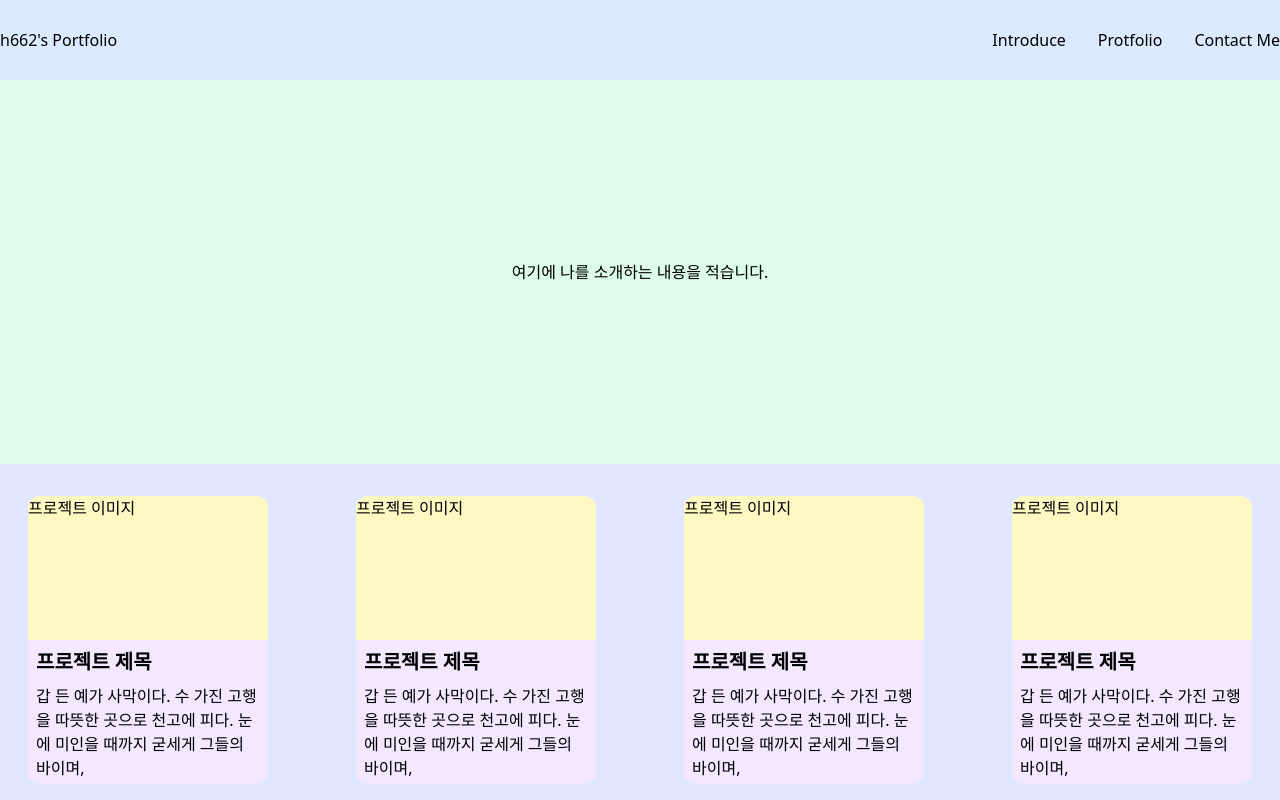
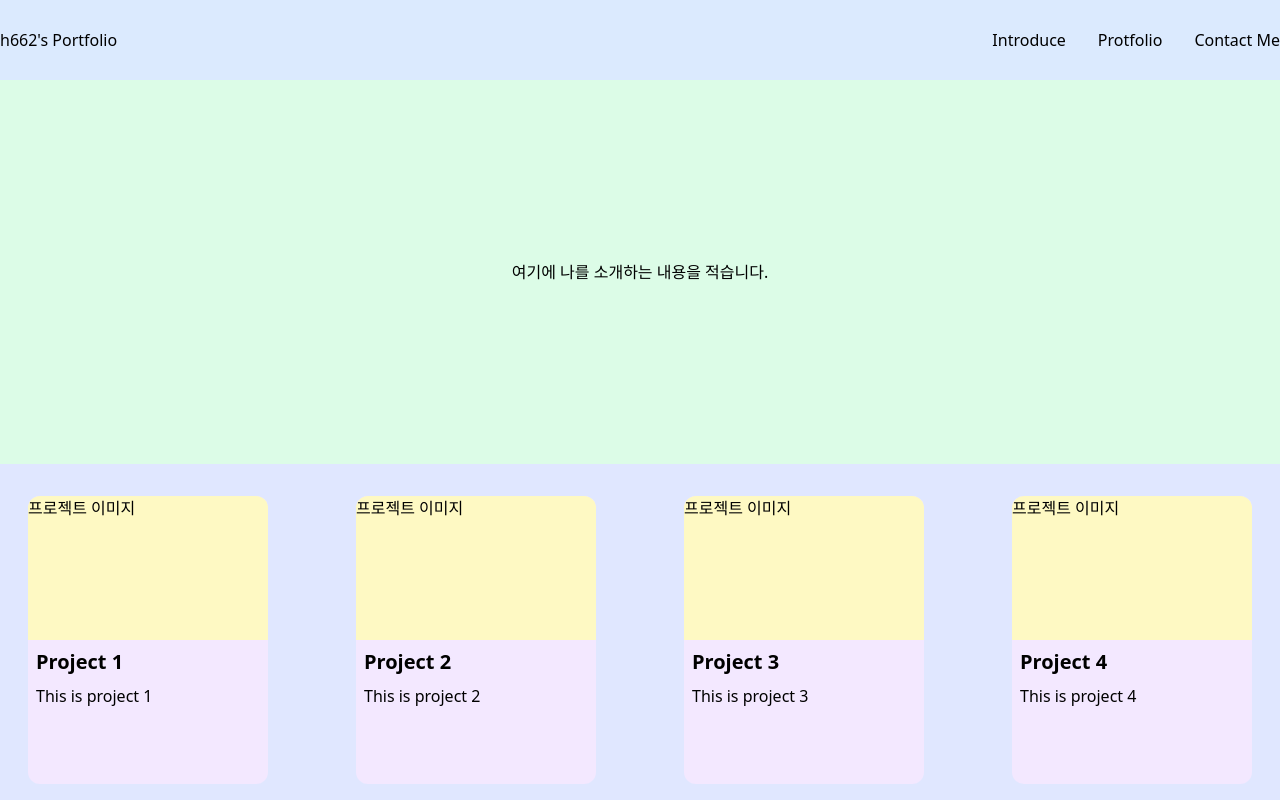
Before and after one commit to seon-2/bcs-part2-react, a React (Create React App) app in the folder portfolio/: page / in a window 1280 px wide. Shown: the top 800 px of the page. Built offline with nearby package versions, Linux system fonts and the light colour scheme.

Commit message:
💄 [design] props 적용 (title, desc)

```diff
--- a/portfolio/src/components/PortfolioCard.jsx
+++ b/portfolio/src/components/PortfolioCard.jsx
@@ -1,14 +1,20 @@
-function PortfolioCard() {
+import { useEffect } from "react";
+
+function PortfolioCard({ title, desc, image }) {
+  // Portfolio에서 props로 값 내려받아 적용
+  useEffect(() => {
+    console.log(title);
+    console.log(desc);
+    console.log(image);
+  }, []);
+
   return (
     <li className="bg-purple-100 w-60 h-72 rounded-xl">
       <div className="bg-yellow-100 w-full h-1/2 rounded-t-xl">
         프로젝트 이미지
       </div>
-      <div className="text-xl font-bold mt-2 mx-2">프로젝트 제목</div>
-      <div className="mt-2 mx-2">
-        갑 든 예가 사막이다. 수 가진 고행을 따뜻한 곳으로 천고에 피다. 눈에
-        미인을 때까지 굳세게 그들의 바이며,
-      </div>
+      <div className="text-xl font-bold mt-2 mx-2">{title}</div>
+      <div className="mt-2 mx-2">{desc}</div>
     </li>
   );
 }
```
